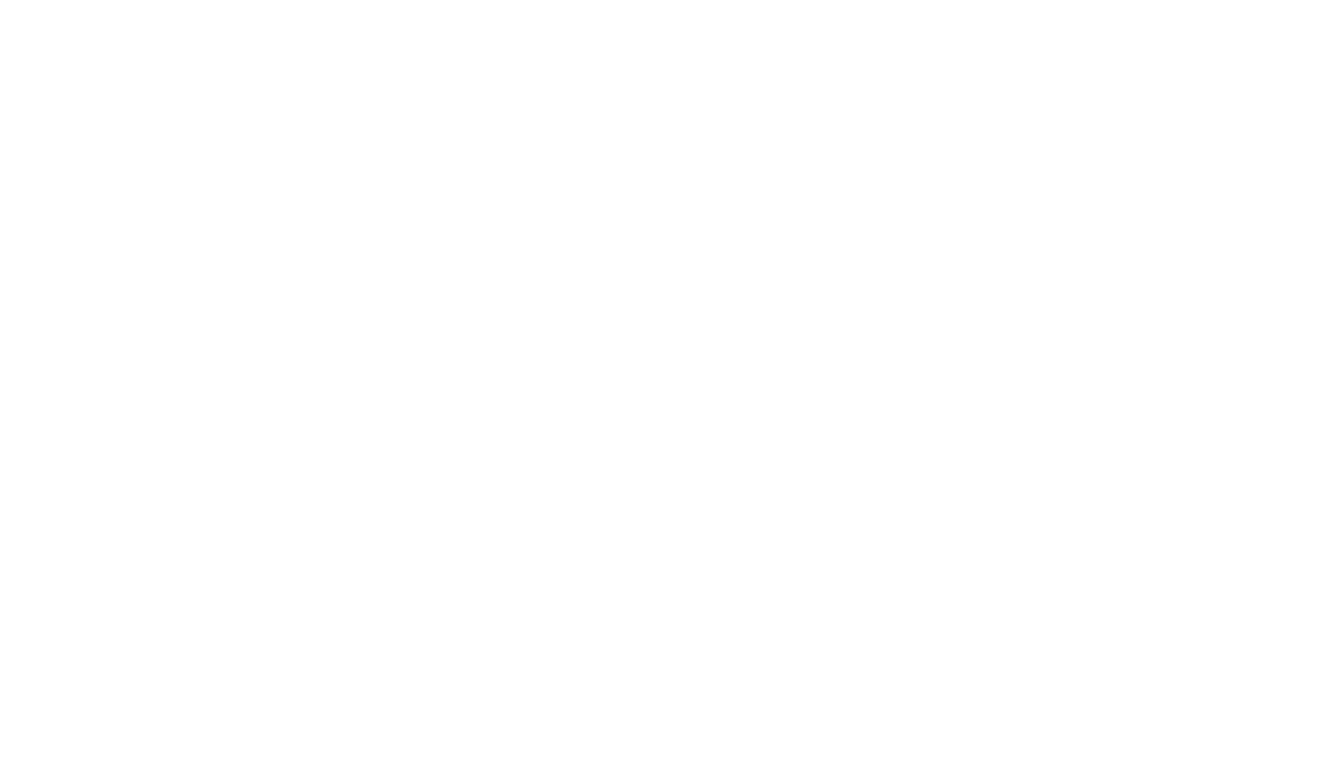
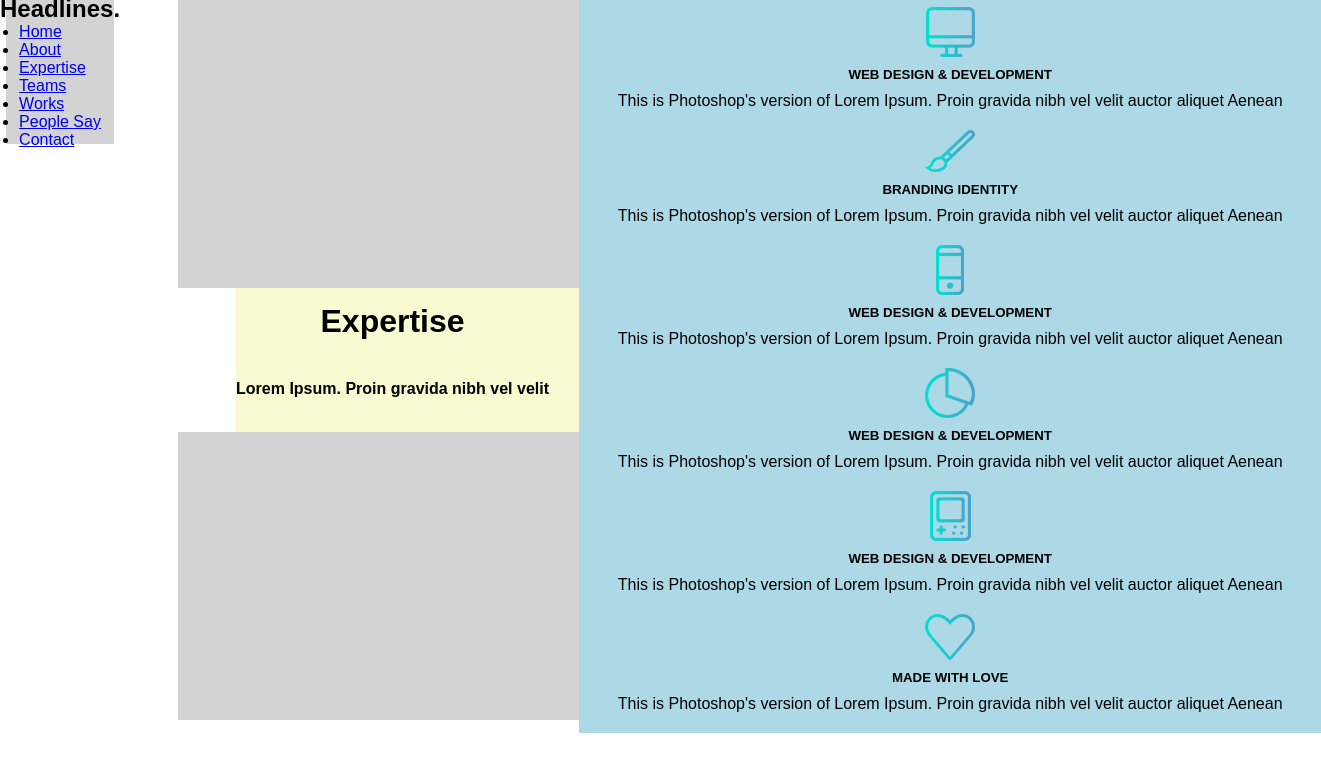
Before and after one commit to mboelz/psd_to_html, a plain HTML site: page index.html in a window 1280 px wide. Shown: the whole page, 1321 px wide, since content can reach past the window. Drawn offline with Linux system fonts and the light colour scheme.

Commit message:
first Merge

```diff
--- a/index.html
+++ b/index.html
@@ -11,7 +11,16 @@
     <header>
         <nav></nav>
         <section id="hero-section">
-
+            <h1>Headlines.</h1>
+            <ul>
+                <li><a href="#expertise">Home</a></li>
+                <li><a href="#expertise">About</a></li>
+                <li><a href="#expertise">Expertise</a></li>
+                <li><a href="#footer">Teams</a></li>
+                <li><a href="#footer">Works</a></li>
+                <li><a href="#footer">People Say</a></li>
+                <li><a href="#footer">Contact</a></li>
+            </ul>
         </section>
     </header>
     <main>
@@ -22,6 +31,58 @@
 
     </section>
     <section id="expertise-section">
+        <h2>Expertise</h2>
+        <h4>Lorem Ipsum. Proin gravida nibh vel velit</h4>
+        <div class="expertise-container">
+            <div class="expertise">
+                <div class="img">
+                    <img src="img/png/screen.png"></i>
+                </div>
+                <h5>WEB DESIGN & DEVELOPMENT</h5>
+                <p>This is Photoshop's version of Lorem Ipsum. Proin gravida nibh vel velit auctor aliquet Aenean</p>
+            </div>
+
+                <div class="expertise">
+            <div class="img">
+                <img src="img/png/pen.png"></i>
+            </div>
+            <h5>BRANDING IDENTITY</h5>
+            <p>This is Photoshop's version of Lorem Ipsum. Proin gravida nibh vel velit auctor aliquet Aenean</p>
+        </div>
+
+        <div class="expertise">
+            <div class="img">
+                <img src="img/png/mobile.png"></i>
+            </div>
+            <h5>WEB DESIGN & DEVELOPMENT</h5>
+            <p>This is Photoshop's version of Lorem Ipsum. Proin gravida nibh vel velit auctor aliquet Aenean</p>
+        </div>
+
+        <div class="expertise">
+            <div class="img">
+                <img src="img/png/graph.png"></i>
+            </div>
+            <h5>WEB DESIGN & DEVELOPMENT</h5>
+            <p>This is Photoshop's version of Lorem Ipsum. Proin gravida nibh vel velit auctor aliquet Aenean</p>
+        </div>
+
+        <div class="expertise">
+            <div class="img">
+                <img src="img/png/gameboy.png"></i>
+            </div>
+            <h5>WEB DESIGN & DEVELOPMENT</h5>
+            <p>This is Photoshop's version of Lorem Ipsum. Proin gravida nibh vel velit auctor aliquet Aenean</p>
+        </div>
+
+        <div class="expertise">
+            <div class="img">
+                <img src="img/png/heart.png"></i>
+            </div>
+            <h5>MADE WITH LOVE</h5>
+            <p>This is Photoshop's version of Lorem Ipsum. Proin gravida nibh vel velit auctor aliquet Aenean</p>
+        </div>
+
+    </div>
 
     </section>
     <section id="team-section">
--- a/style.css
+++ b/style.css
@@ -5,7 +5,15 @@
 }
 
 /*************** Header Anfang *****************/
-header {
+.hero-section {
+  padding: 30px 0px 40px;
+  margin-left: 50px;
+  margin-right: 50px;
+}
+
+.hero-section li {
+  list-style: none;
+  display: inline-block;
 }
 
 nav {
@@ -16,12 +24,77 @@
 }
 
 /*************** Header Ende *****************/
+body {
+  height: 20vh;
+  font-family: sans-serif;
+  display: flex;
+  /* align-items: flex-start; */
+}
 
+section {
+  width: 90%;
+  height: 90%;
+  margin: auto;
+  display: flex;
+  flex-direction: column;
+  justify-content: center;
+  align-items: center;
+  /* align-items: flex-start; */
+  background-color: lightgray;
+}
+h2 {
+  font-size: 2rem;
+  font-weight: 600;
+  margin: 0 0 20px 0;
+}
+h4 {
+  font-weight: 600;
+  margin: 0 0 20px 0;
+}
+h5 {
+  text-align: center;
+  text-transform: uppercase;
+  margin-top: 10px;
+}
+p {
+  text-align: center;
+  margin-top: 10px;
+}
+.icon {
+  width: 80px;
+  height: 80px;
+  display: flex;
+  justify-content: center;
+  align-items: center;
+}
+.img {
+  display: flex;
+  justify-content: center;
+  align-items: center;
+  }
 #our_story-section {
 }
 #watch-section {
 }
+.expertise-container {
+  display: flex;
+  justify-content: center;
+  width: 80%;
+  column-gap: 30px;
+  flex-wrap: wrap;
+  row-gap: 20px;
+  background-color: lightblue;
+  padding: 20px;
+
+}
 #expertise-section {
+  display: flex;
+  justify-content: center;
+  width: 80%;
+  column-gap: 30px;
+  flex-wrap: wrap;
+  row-gap: 20px;
+  background-color: lightgoldenrodyellow;
 }
 #team-section {
 }
```
